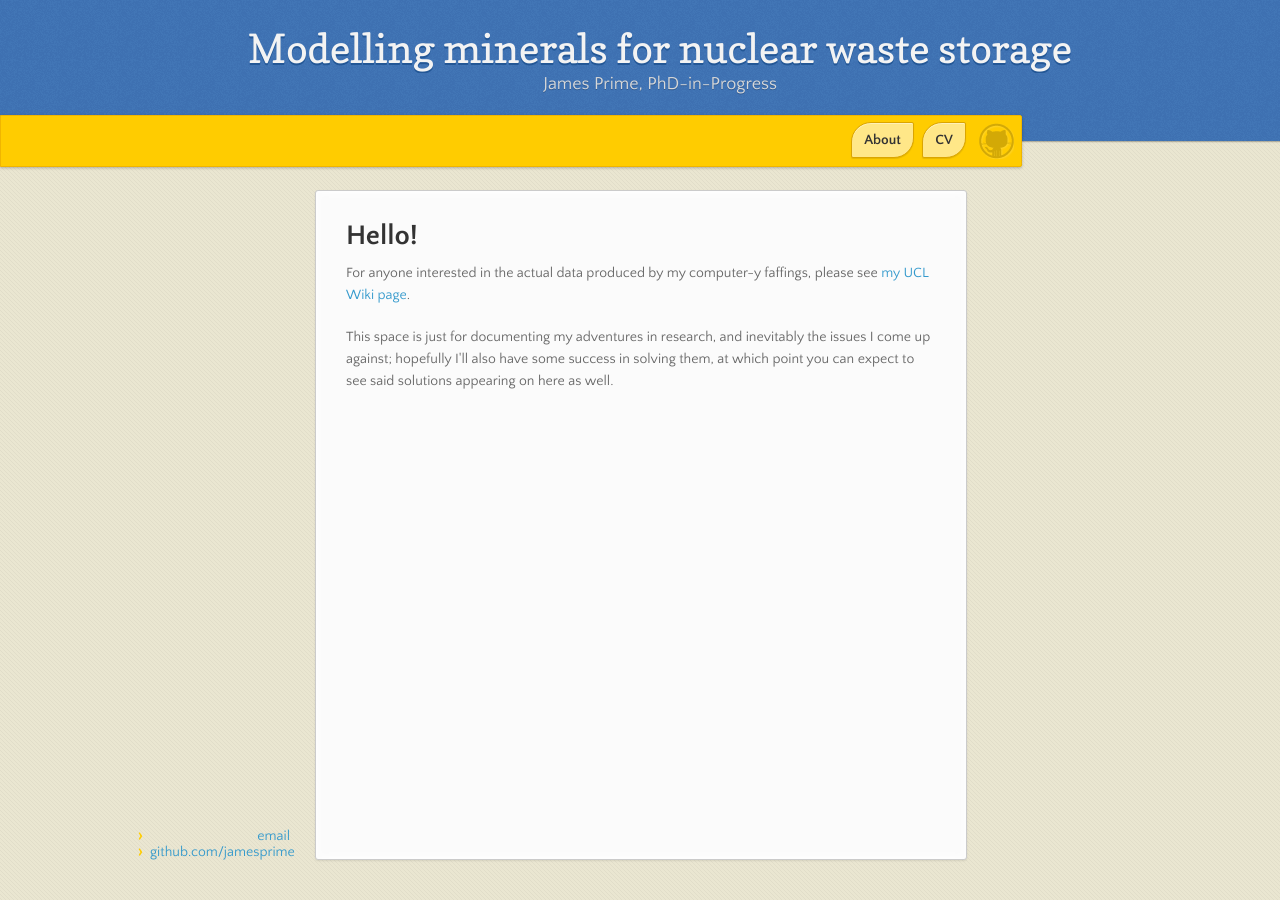
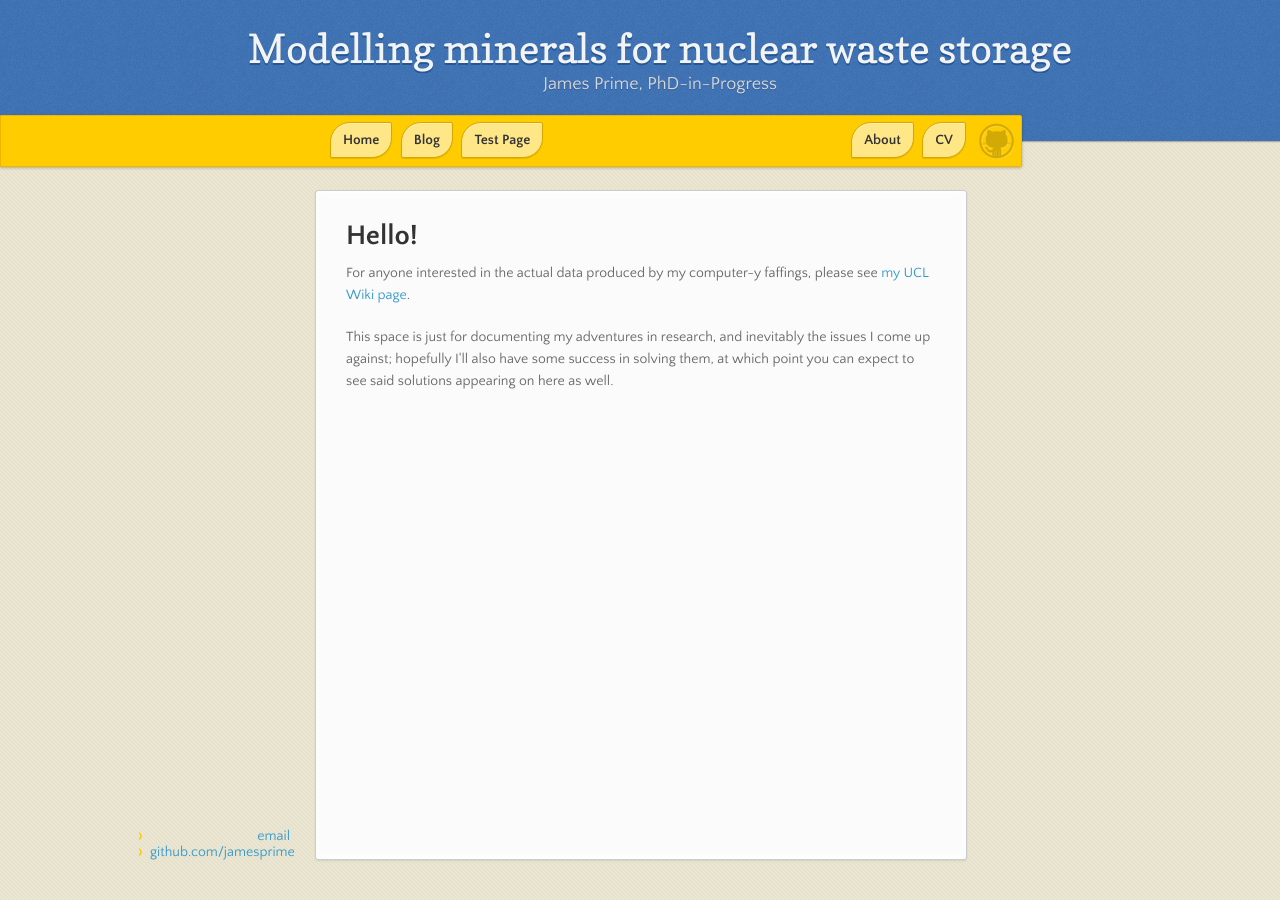
Before and after one commit to jamesprime/jamesprime.github.io, a Jekyll site: the page built from index.html, in a window 1280 px wide. Built offline with Jekyll 4.4.1, drawn with Linux system fonts in a browser that asks for light colours; nearby versions of some CDN libraries.

Commit message:
Updated _sass/jekyll-theme-leap-day.scss to uncomment .leftbuttons left: 50% AGAIN

```diff
--- a/_sass/jekyll-theme-leap-day.scss
+++ b/_sass/jekyll-theme-leap-day.scss
@@ -231,7 +231,7 @@ header {
 
     .leftbuttons {
         position: fixed;
-        /*left: 50%;*/
+        left: 50%;
         margin-left: -325px;
     }
 
```
